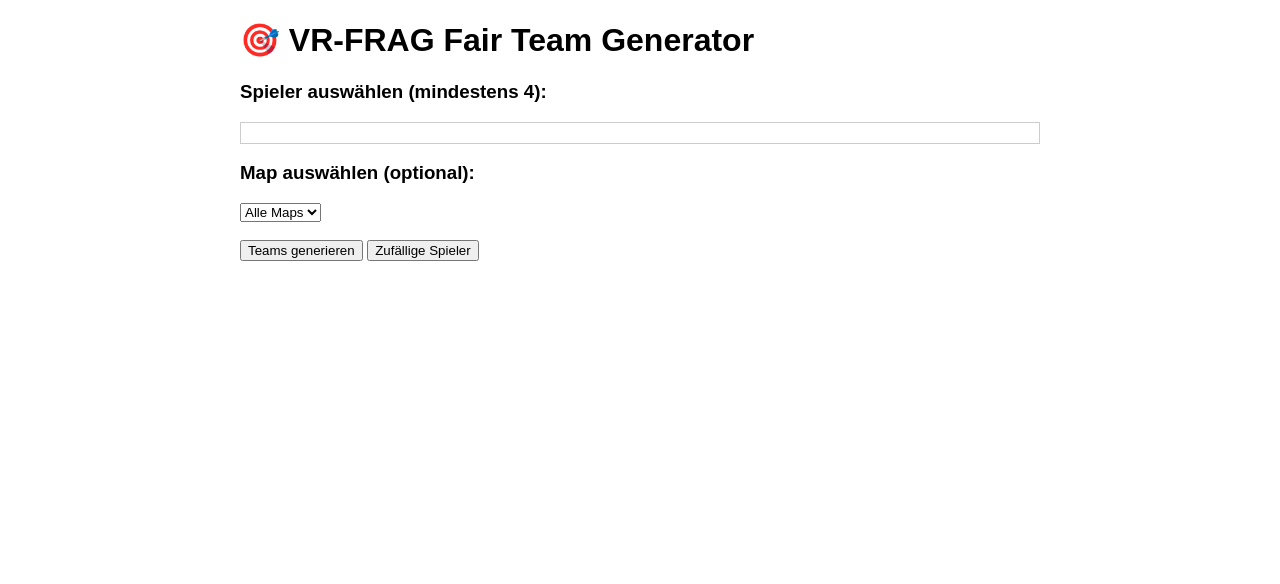
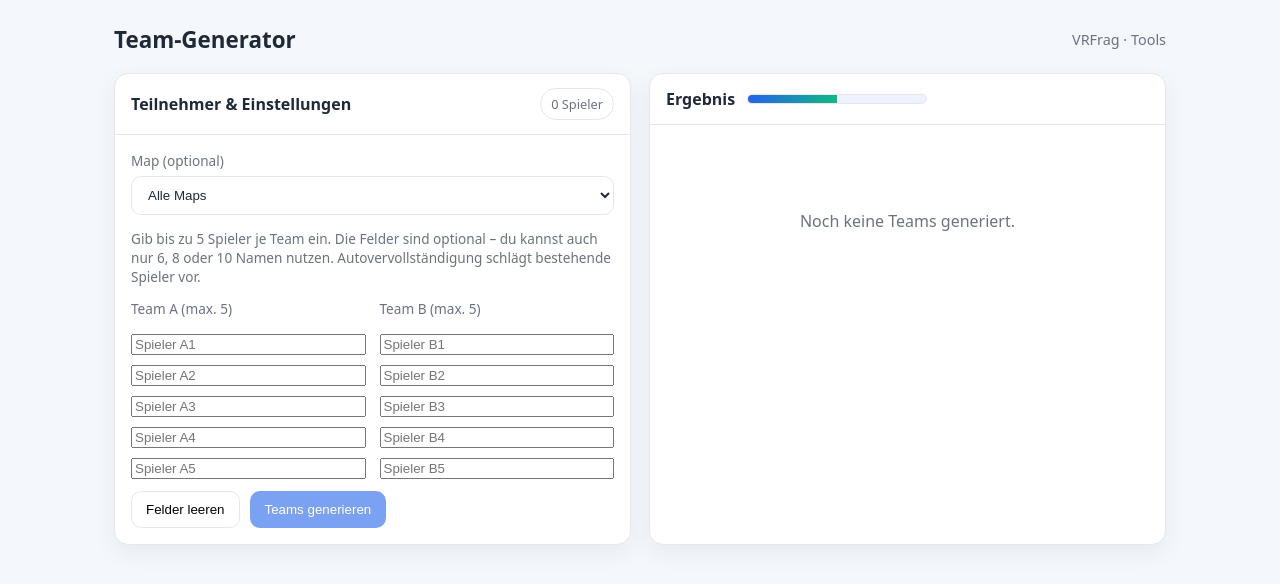
Before and after one commit to Trent1337/VRFrag, a Flask app: page /teams in a window 1280 px wide. Shown: the top 584 px of the page. Run offline with Flask 3, Linux system fonts and the light colour scheme.

Commit message:
Update teams.html

```diff
--- a/templates/teams.html
+++ b/templates/teams.html
@@ -1,188 +1,220 @@
 <!DOCTYPE html>
 <html lang="de">
 <head>
-    <meta charset="UTF-8">
-    <meta name="viewport" content="width=device-width, initial-scale=1.0">
-    <title>VR-FRAG Team Generator</title>
+  <meta charset="UTF-8"/>
+  <meta name="viewport" content="width=device-width, initial-scale=1"/>
+  <title>VRFrag · Team‑Generator</title>
   <style>
-        body { font-family: Arial, sans-serif; margin: 20px; }
-        .container { max-width: 800px; margin: 0 auto; }
-        .player-list { max-height: 200px; overflow-y: auto; border: 1px solid #ccc; padding: 10px; }
-        .player-item { margin: 5px 0; }
-        .team-result { background: #f5f5f5; padding: 15px; margin: 10px 0; border-radius: 5px; }
-        .team-a { border-left: 4px solid #007bff; }
-        .team-b { border-left: 4px solid #dc3545; }
-        .probability { font-size: 1.2em; font-weight: bold; }
+    :root{--bg:#f4f7fb;--card:#ffffff;--text:#1f2937;--muted:#6b7280;--border:#e5e7eb;--primary:#2563eb;--primary-600:#1d4ed8;--ring:rgba(37,99,235,.25);--danger:#ef4444}
+    *{box-sizing:border-box}
+    body{margin:0;font-family:ui-sans-serif,system-ui,-apple-system,Segoe UI,Roboto,Helvetica,Arial;background:var(--bg);color:var(--text)}
+    .wrap{max-width:1100px;margin:0 auto;padding:24px}
+    header{display:flex;align-items:center;justify-content:space-between;margin-bottom:18px}
+    h1{font-size:1.4rem;margin:0}
+    .crumbs{color:var(--muted);font-size:.9rem}
+
+    .grid{display:grid;grid-template-columns: 1fr 1fr; gap:18px}
+    @media (max-width: 880px){.grid{grid-template-columns:1fr}}
+
+    .card{background:var(--card);border:1px solid var(--border);border-radius:14px;box-shadow:0 8px 24px rgba(15,23,42,.06);overflow:hidden}
+    .card .hd{padding:14px 16px;border-bottom:1px solid var(--border);display:flex;align-items:center;justify-content:space-between}
+    .card .hd h2{margin:0;font-size:1rem}
+    .card .bd{padding:16px}
+
+    label{display:block;font-size:.85rem;color:var(--muted);margin-bottom:6px}
+    select,input[type="text"]{width:100%;padding:10px 12px;border:1px solid var(--border);border-radius:10px;background:#fff;color:var(--text);outline:none;transition:box-shadow .2s,border-color .2s}
+    select:focus,input[type="text"]:focus{box-shadow:0 0 0 4px var(--ring);border-color:var(--primary)}
+
+    .inputs{display:grid;grid-template-columns:1fr 1fr;gap:14px}
+    .col{display:grid;gap:10px}
+    .hint{color:var(--muted);font-size:.85rem}
+
+    .actions{display:flex;gap:10px;flex-wrap:wrap;margin-top:12px}
+    .btn{display:inline-flex;align-items:center;gap:8px;padding:10px 14px;border-radius:10px;border:1px solid var(--border);background:#fff;cursor:pointer;transition:background .2s,transform .06s}
+    .btn:hover{background:#fafafa}
+    .btn:active{transform:translateY(1px)}
+    .btn.primary{background:var(--primary);color:#fff;border-color:transparent}
+    .btn.primary:hover{background:var(--primary-600)}
+    .btn:disabled{opacity:.6;cursor:not-allowed}
+
+    .pill{display:inline-flex;align-items:center;gap:6px;padding:6px 10px;border:1px solid var(--border);border-radius:999px;color:var(--muted);font-size:.8rem}
+
+    .teams{display:grid;grid-template-columns:1fr 1fr;gap:16px}
+    @media (max-width:700px){.teams{grid-template-columns:1fr}}
+    .team{border:1px solid var(--border);border-radius:12px;overflow:hidden}
+    .team .th{display:flex;align-items:center;justify-content:space-between;padding:12px 14px;background:#f8fafc}
+    .team h3{margin:0;font-size:1rem}
+    .team ul{list-style:none;margin:0;padding:10px 14px;display:grid;gap:8px}
+    .team li{padding:8px 10px;border:1px solid var(--border);border-radius:10px;background:#fff}
+    .empty{display:flex;align-items:center;justify-content:center;min-height:160px;color:var(--muted)}
+
+    .meter{height:10px;background:#eef2ff;border:1px solid var(--border);border-radius:999px;overflow:hidden}
+    .meter>span{display:block;height:100%;background:linear-gradient(90deg,#2563eb,#10b981)}
   </style>
 </head>
 <body>
-    <div class="container">
-        <h1>🎯 VR-FRAG Fair Team Generator</h1>
+  <div class="wrap">
+    <header>
+      <h1>Team‑Generator</h1>
+      <div class="crumbs">VRFrag · Tools</div>
+    </header>
 
-        <div id="loading" style="display: none;">Lade Daten...</div>
-
-        <div id="team-generator">
-            <h3>Spieler auswählen (mindestens 4):</h3>
-            <div id="player-list" class="player-list"></div>
-
-            <h3>Map auswählen (optional):</h3>
+    <div class="grid">
+      <!-- Eingaben -->
+      <section class="card">
+        <div class="hd">
+          <h2>Teilnehmer & Einstellungen</h2>
+          <span class="pill" id="sel-count">0 Spieler</span>
+        </div>
+        <div class="bd">
+          <div style="margin-bottom:12px">
+            <label for="map-select">Map (optional)</label>
             <select id="map-select">
               <option value="">Alle Maps</option>
             </select>
+          </div>
+          <p class="hint">Gib bis zu 5 Spieler je Team ein. Die Felder sind optional – du kannst auch nur 6, 8 oder 10 Namen nutzen. Autovervollständigung schlägt bestehende Spieler vor.</p>
 
-            <br><br>
-            <button onclick="generateTeams()">Teams generieren</button>
-            <button onclick="selectRandomPlayers()">Zufällige Spieler</button>
+          <datalist id="players-suggest"></datalist>
+          <div class="inputs">
+            <div class="col">
+              <label>Team A (max. 5)</label>
+              <input class="player-input" list="players-suggest" placeholder="Spieler A1"/>
+              <input class="player-input" list="players-suggest" placeholder="Spieler A2"/>
+              <input class="player-input" list="players-suggest" placeholder="Spieler A3"/>
+              <input class="player-input" list="players-suggest" placeholder="Spieler A4"/>
+              <input class="player-input" list="players-suggest" placeholder="Spieler A5"/>
+            </div>
+            <div class="col">
+              <label>Team B (max. 5)</label>
+              <input class="player-input" list="players-suggest" placeholder="Spieler B1"/>
+              <input class="player-input" list="players-suggest" placeholder="Spieler B2"/>
+              <input class="player-input" list="players-suggest" placeholder="Spieler B3"/>
+              <input class="player-input" list="players-suggest" placeholder="Spieler B4"/>
+              <input class="player-input" list="players-suggest" placeholder="Spieler B5"/>
+            </div>
+          </div>
 
-            <div id="results"></div>
+          <div class="actions">
+            <button class="btn" id="btn-clear" type="button">Felder leeren</button>
+            <button class="btn primary" id="btn-generate" type="button" disabled>Teams generieren</button>
+          </div>
+        </div>
+      </section>
+
+      <!-- Ergebnis -->
+      <section class="card">
+        <div class="hd">
+          <div style="display:flex;align-items:center;gap:12px">
+            <h2 style="margin:0">Ergebnis</h2>
+            <div class="meter" style="width:180px"><span id="balance-bar" style="width:50%"></span></div>
+          </div>
+          <span class="pill" id="meta-pill" style="display:none"></span>
+        </div>
+        <div class="bd" id="results">
+          <div class="empty">Noch keine Teams generiert.</div>
+        </div>
+      </section>
     </div>
   </div>
 
   <script>
     let allPlayers = [];
-        let availableMaps = [];
 
-        // Daten laden
-        async function loadData() {
-            try {
-                // Spieler laden
-                const playersResponse = await fetch('/api/get-all-players');
-                const playersData = await playersResponse.json();
+    async function loadData(){
+      try{
+        const [playersRes, mapsRes] = await Promise.all([
+          fetch('/api/get-all-players'),
+          fetch('/api/get-available-maps')
+        ]);
+        const playersData = await playersRes.json();
+        const mapsData = await mapsRes.json();
 
-                if (playersData.success) {
-                    allPlayers = playersData.players;
-                    renderPlayerList();
+        // Build player suggestions
+        const names = (playersData.players || playersData || []).map(p => p.name || p).filter(Boolean);
+        const dl = document.getElementById('players-suggest');
+        names.forEach(n=>{ const o=document.createElement('option'); o.value=n; dl.appendChild(o); });
+        allPlayers = names;
+
+        // Map select
+        const select = document.getElementById('map-select');
+        (mapsData.maps || mapsData || []).forEach(m=>{ const o=document.createElement('option'); o.value=m; o.textContent=m; select.appendChild(o); });
+      }catch(e){ /* silent */ }
     }
 
-                // Maps laden
-                const mapsResponse = await fetch('/api/get-available-maps');
-                const mapsData = await mapsResponse.json();
+    function collectPlayers(){
+      const inputs = Array.from(document.querySelectorAll('.player-input'));
+      const names = inputs.map(i => (i.value||'').trim()).filter(Boolean);
+      // de-dupe while preserving order
+      const seen = new Set();
+      const unique = names.filter(n=>{ if(seen.has(n.toLowerCase())) return false; seen.add(n.toLowerCase()); return true; });
+      return unique;
+    }
 
-                if (mapsData.success) {
-                    availableMaps = mapsData.maps;
-                    renderMapSelect();
+    function updateState(){
+      const n = collectPlayers().length;
+      document.getElementById('sel-count').textContent = `${n} Spieler`;
+      const btn = document.getElementById('btn-generate');
+      btn.disabled = (n < 4) || (n % 2 !== 0);
     }
-            } catch (error) {
-                console.error('Fehler beim Laden der Daten:', error);
+
+    async function generateTeams(){
+      const players = collectPlayers();
+      const map = document.getElementById('map-select').value;
+      const results = document.getElementById('results');
+      results.innerHTML = '<div class="empty">Generiere Teams…</div>';
+      try{
+        const res = await fetch('/api/generate-teams', {
+          method:'POST', headers:{'Content-Type':'application/json'},
+          body: JSON.stringify({ players, map })
+        });
+        const data = await res.json();
+        displayResults(data);
+      }catch(e){
+        results.innerHTML = '<div class="empty">Fehler bei der Team‑Generierung.</div>';
       }
     }
 
-        function renderPlayerList() {
-            const container = document.getElementById('player-list');
-            container.innerHTML = '';
+    function displayResults(teams){
+      if(!teams){ document.getElementById('results').innerHTML = '<div class="empty">Keine Daten.</div>'; return; }
+      const aP = (teams.win_probability?.team_a ?? 0)*100;
+      const bP = (teams.win_probability?.team_b ?? 0)*100;
+      const fairness = (teams.fairness ?? 0) * 100;
+      const mapUsed = teams.map_used || (document.getElementById('map-select').value || 'Alle Maps');
+      const teamA = teams.team_a || {players:[], average_score: 0};
+      const teamB = teams.team_b || {players:[], average_score: 0};
 
-            allPlayers.forEach(player => {
-                const div = document.createElement('div');
-                div.className = 'player-item';
-                div.innerHTML = `
-                    <label>
-                        <input type="checkbox" value="${player.name}">
-                        ${player.name} ⭐ ${player.avg_score} 📊 ${player.games_played} Spiele
-                    </label>
-                `;
-                container.appendChild(div);
-            });
+      document.getElementById('balance-bar').style.width = `${Math.max(10, Math.min(90, aP))}%`;
+
+      const pill = document.getElementById('meta-pill');
+      pill.style.display = 'inline-flex';
+      pill.textContent = `Gewinnchance A ${aP.toFixed(1)}% · B ${bP.toFixed(1)}% · Fairness ${fairness.toFixed(1)}% · Map ${mapUsed}`;
+
+      const html = `
+        <div class="teams">
+          <div class="team" style="border-left:4px solid var(--primary)">
+            <div class="th"><h3>Team A</h3><span class="pill">Ø Score ${(teamA.average_score||0).toFixed(0)}</span></div>
+            <ul>${(teamA.players||[]).map(p=>`<li>${p}</li>`).join('')}</ul>
+          </div>
+          <div class="team" style="border-left:4px solid var(--danger)">
+            <div class="th"><h3>Team B</h3><span class="pill">Ø Score ${(teamB.average_score||0).toFixed(0)}</span></div>
+            <ul>${(teamB.players||[]).map(p=>`<li>${p}</li>`).join('')}</ul>
+          </div>
+        </div>`;
+      document.getElementById('results').innerHTML = html;
     }
 
-        function renderMapSelect() {
-            const select = document.getElementById('map-select');
-            select.innerHTML = '<option value="">Alle Maps</option>';
-
-            availableMaps.forEach(map => {
-                const option = document.createElement('option');
-                option.value = map;
-                option.textContent = map;
-                select.appendChild(option);
+    // wire up
+    document.addEventListener('DOMContentLoaded', ()=>{
+      loadData();
+      document.querySelectorAll('.player-input').forEach(i=> i.addEventListener('input', updateState));
+      document.getElementById('btn-clear').addEventListener('click', ()=>{
+        document.querySelectorAll('.player-input').forEach(i=> i.value='');
+        updateState();
       });
-        }
-
-        async function generateTeams() {
-            const selectedPlayers = getSelectedPlayers();
-            const selectedMap = document.getElementById('map-select').value;
-
-            if (selectedPlayers.length < 4) {
-                alert('Bitte mindestens 4 Spieler auswählen!');
-                return;
-            }
-
-            if (selectedPlayers.length % 2 !== 0) {
-                alert('Gerade Anzahl an Spielern benötigt!');
-                return;
-            }
-
-            try {
-                const response = await fetch('/api/generate-teams', {
-                    method: 'POST',
-                    headers: { 'Content-Type': 'application/json' },
-                    body: JSON.stringify({
-                        players: selectedPlayers,
-                        map: selectedMap || null
-                    })
+      document.getElementById('btn-generate').addEventListener('click', generateTeams);
+      updateState();
     });
-
-                const result = await response.json();
-
-                if (result.success) {
-                    displayResults(result.teams);
-                } else {
-                    alert('Fehler: ' + result.error);
-                }
-            } catch (error) {
-                alert('Fehler beim Generieren der Teams: ' + error.message);
-            }
-        }
-
-        function getSelectedPlayers() {
-            const checkboxes = document.querySelectorAll('#player-list input:checked');
-            return Array.from(checkboxes).map(cb => cb.value);
-        }
-
-        function displayResults(teams) {
-            const resultsDiv = document.getElementById('results');
-
-            resultsDiv.innerHTML = `
-                <div class="team-result">
-                    <h3>🏆 Team-Zusammenstellung</h3>
-                    <div class="probability">
-                        Gewinnwahrscheinlichkeit:
-                        Team A: ${(teams.win_probability.team_a * 100).toFixed(1)}% |
-                        Team B: ${(teams.win_probability.team_b * 100).toFixed(1)}%
-                    </div>
-                    <p>⚖️ Fairness: ${(teams.fairness * 100).toFixed(1)}% Unterschied</p>
-                    <p>🗺️ Map: ${teams.map_used}</p>
-
-                    <div class="team-a">
-                        <h4>Team A (⭐ ${teams.team_a.average_score})</h4>
-                        <ul>
-                            ${teams.team_a.players.map(player => `<li>${player}</li>`).join('')}
-                        </ul>
-                    </div>
-
-                    <div class="team-b">
-                        <h4>Team B (⭐ ${teams.team_b.average_score})</h4>
-                        <ul>
-                            ${teams.team_b.players.map(player => `<li>${player}</li>`).join('')}
-                        </ul>
-                    </div>
-                </div>
-            `;
-        }
-
-        function selectRandomPlayers() {
-            const count = Math.min(8, allPlayers.length); // Max 8 Spieler
-            const randomPlayers = [...allPlayers]
-                .sort(() => 0.5 - Math.random())
-                .slice(0, count)
-                .map(p => p.name);
-
-            // Checkboxes setzen
-            document.querySelectorAll('#player-list input').forEach(checkbox => {
-                checkbox.checked = randomPlayers.includes(checkbox.value);
-            });
-        }
-
-        // Beim Laden der Seite Daten laden
-        document.addEventListener('DOMContentLoaded', loadData);
   </script>
 </body>
 </html>
```
Lines whose indentation alone changed are shown as unchanged.
